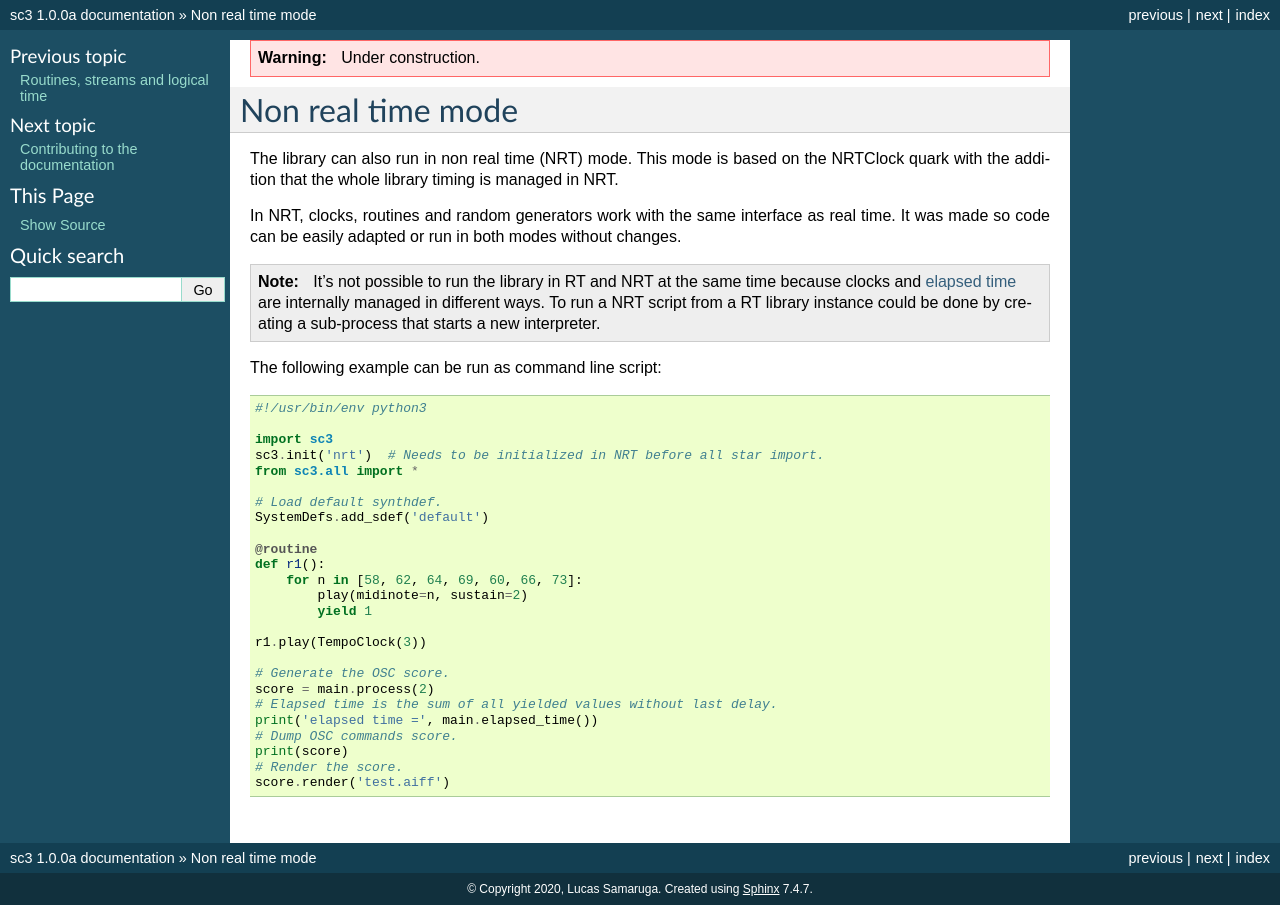
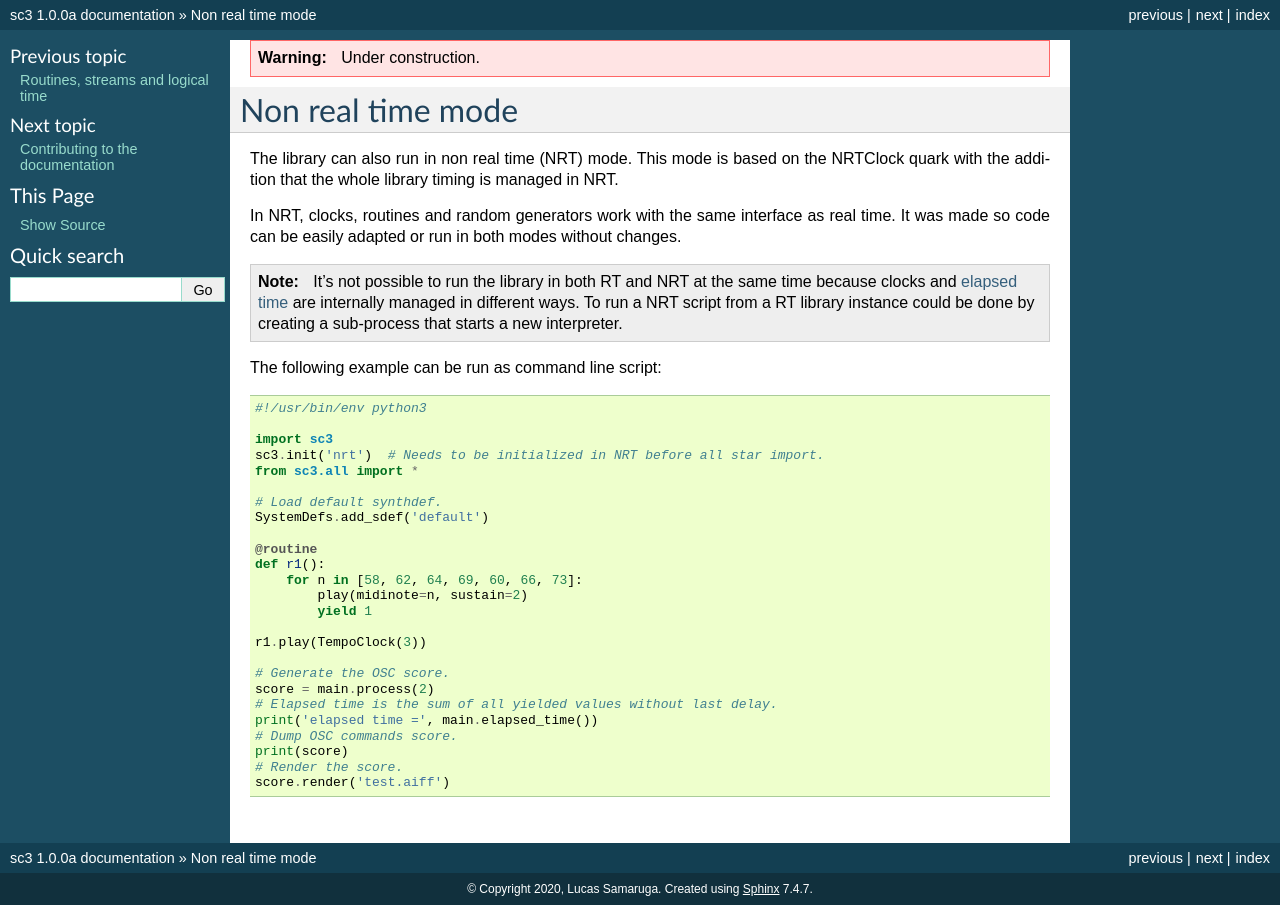
Before and after one commit to smrg-lm/sc3, a Sphinx documentation site: the page built from docs/source/nonrealtime.rst, in a window 1280 px wide. Built offline with Sphinx 7.4.7, drawn with Linux system fonts in a browser that asks for light colours.

Commit message:
Documentation

```diff
--- a/docs/source/nonrealtime.rst
+++ b/docs/source/nonrealtime.rst
@@ -16,10 +14,11 @@ interface as real time. It was made so code can be easily adapted
 or run in both modes without changes.
 
 .. note::
-   It's not possible to run the library in RT and NRT at the same time
-   because clocks and :term:`elapsed time` are internally managed in
-   different ways. To run a NRT script from a RT library instance could
-   be done by creating a sub-process that starts a new interpreter.
+   It's not possible to run the library in both RT and NRT at the
+   same time because clocks and :term:`elapsed time` are internally
+   managed in different ways. To run a NRT script from a RT library
+   instance could be done by creating a sub-process that starts a
+   new interpreter.
 
 The following example can be run as command line script:
 
```
Also changed, not shown: other parts of docs/source/nonrealtime.rst (+0 -2 lines), docs/source/basicroutine.rst (+7 -7 lines), docs/source/glossary.rst (+9 -1 lines).
